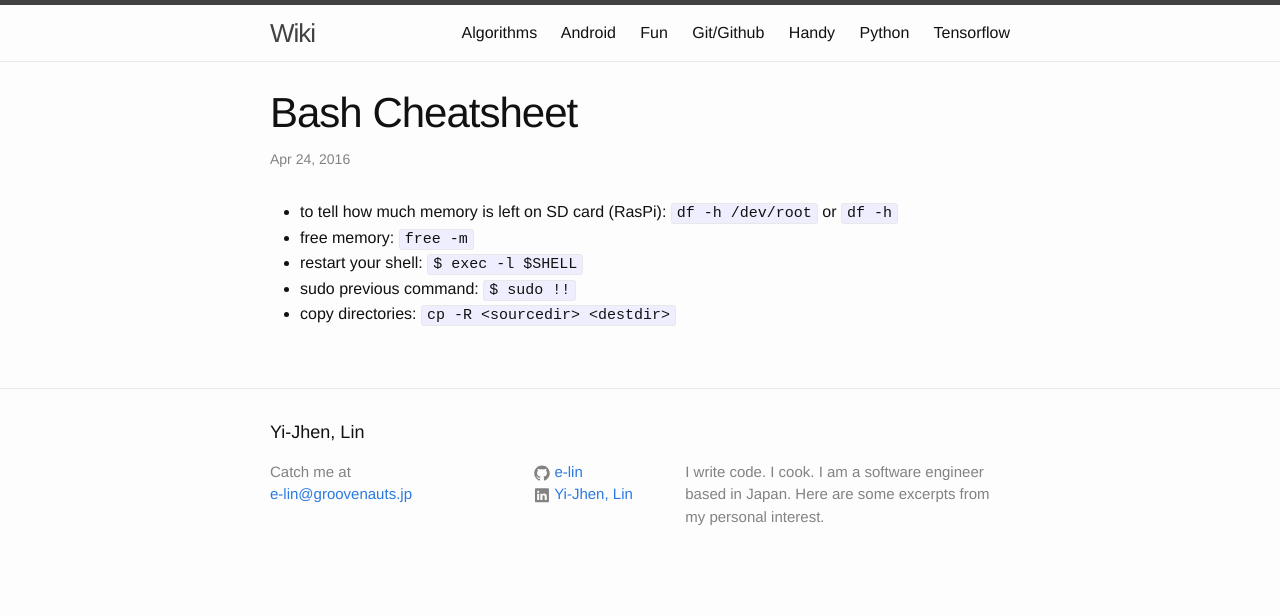
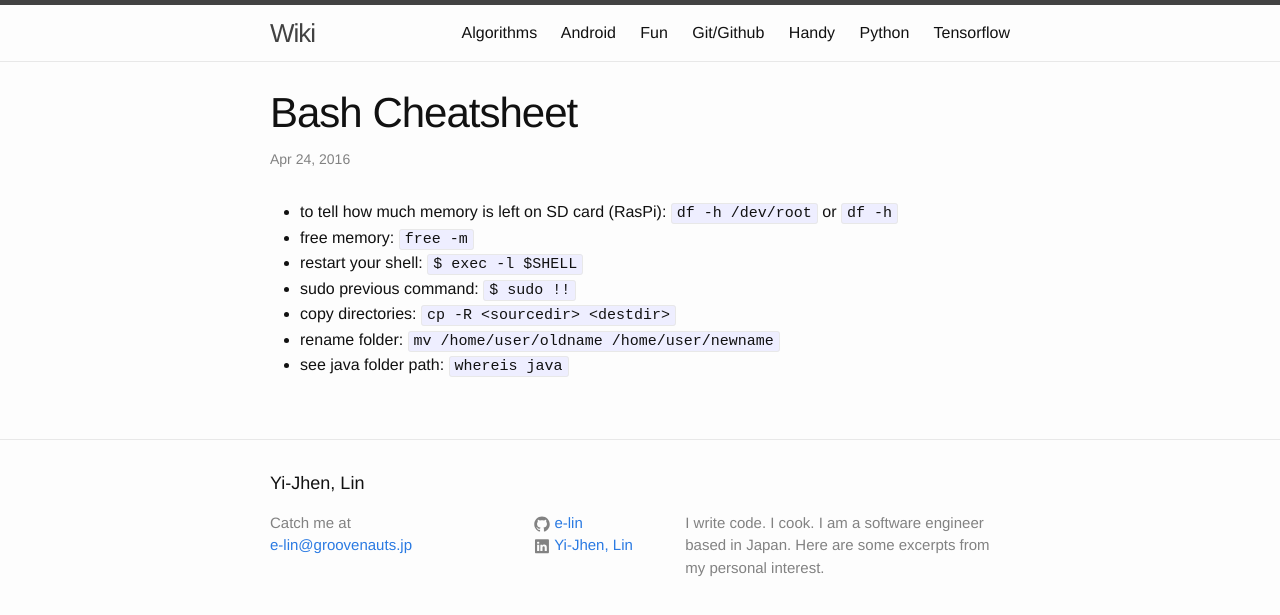
Before and after one commit to e-lin/wiki, a Jekyll site: the page built from _posts/2016-04-25-Bash-Cheatsheet.md, in a window 1280 px wide. Shown: the top 615 px of the page. Built offline with Jekyll 4.4.1, drawn with Linux system fonts in a browser that asks for light colours.

Commit message:
add bash cmd

```diff
--- a/_posts/2016-04-25-Bash-Cheatsheet.md
+++ b/_posts/2016-04-25-Bash-Cheatsheet.md
@@ -12,3 +12,5 @@ excerpt_separator: <!--more-->
 - restart your shell: `$ exec -l $SHELL`
 - sudo previous command: `$ sudo !!`
 - copy directories: `cp -R <sourcedir> <destdir>`
+- rename folder: `mv /home/user/oldname /home/user/newname`
+- see java folder path: `whereis java`
```
